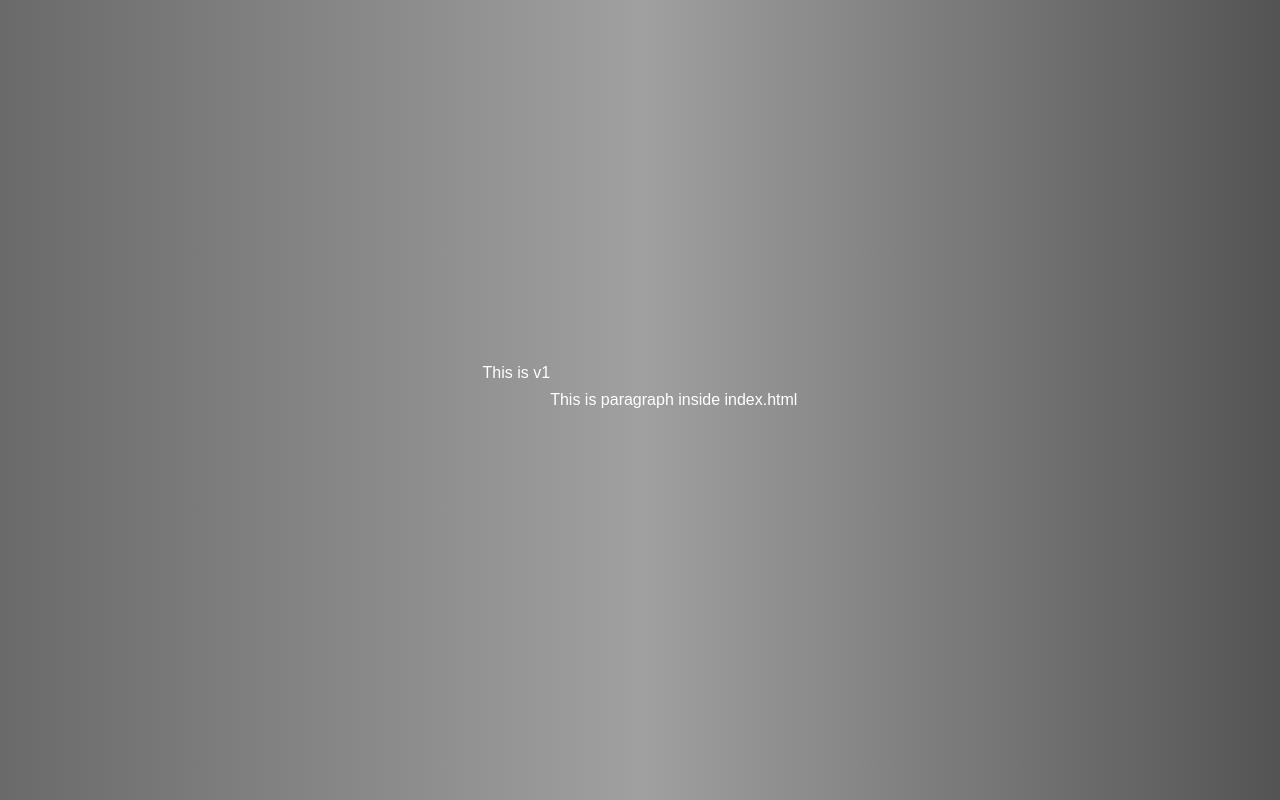
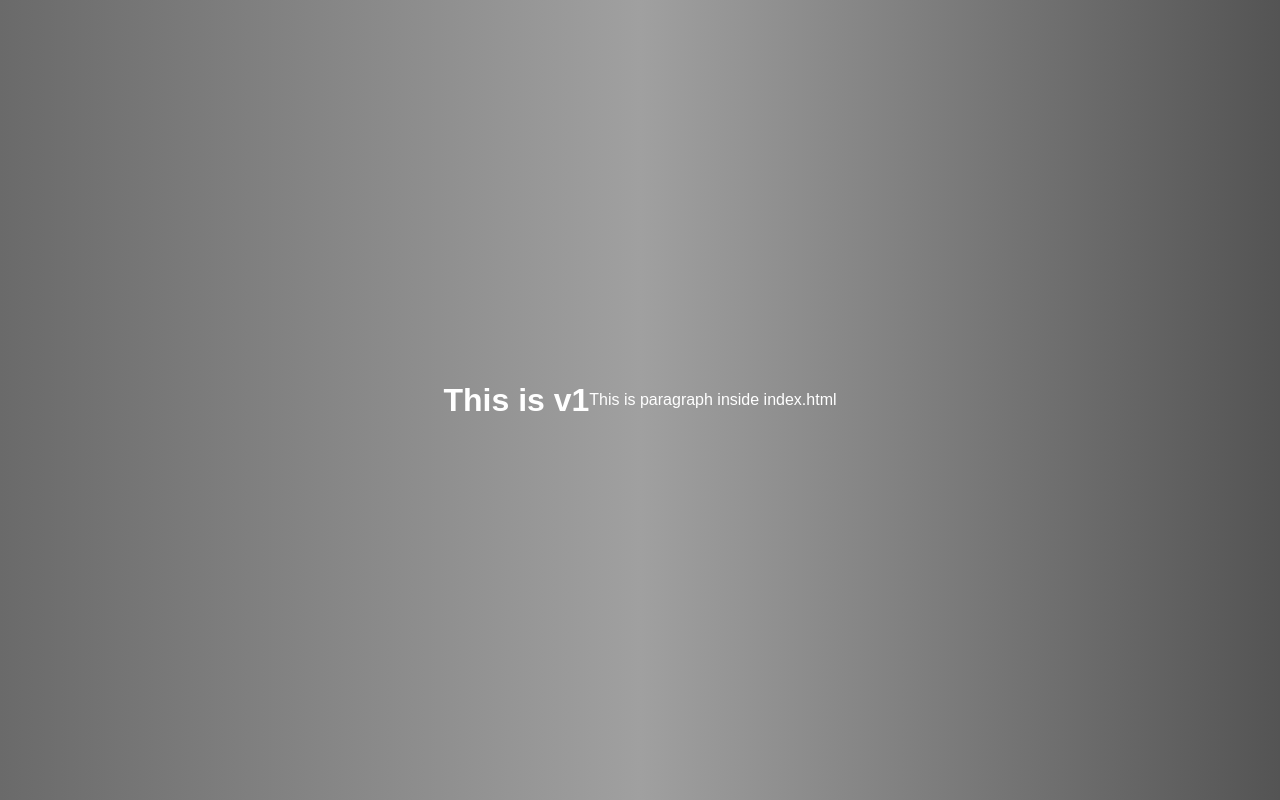
Before and after one commit to Preet13822/first_repo, a plain HTML site: page index.html in a window 1280 px wide. Drawn offline with Linux system fonts and the light colour scheme.

Commit message:
changed header size

```diff
--- a/index.html
+++ b/index.html
@@ -7,7 +7,7 @@
     <title>Document</title>
 </head>
 <body>
-    <head> This is v1 </head>
+    <h1> This is v1 </h1>
     <br>    </br>
     <br>    </br>
     <p> This is paragraph inside index.html</p>
```
